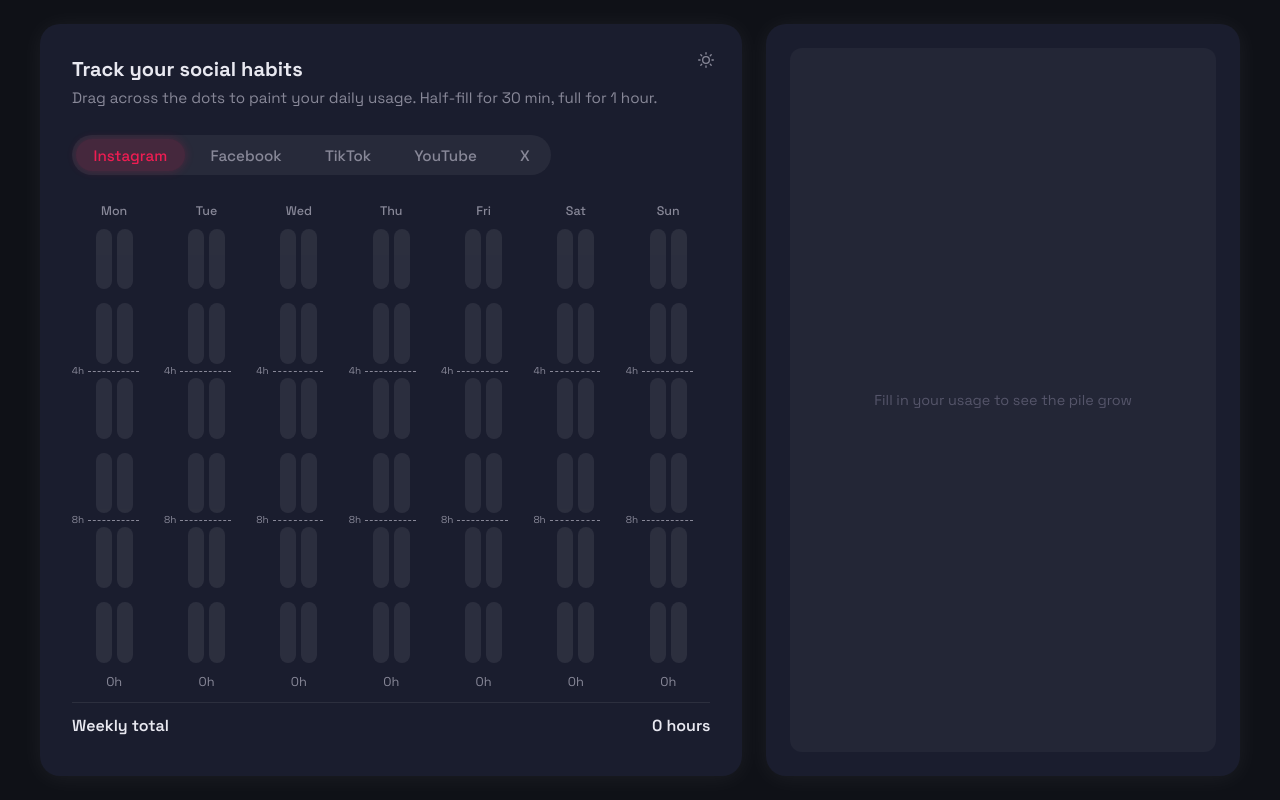
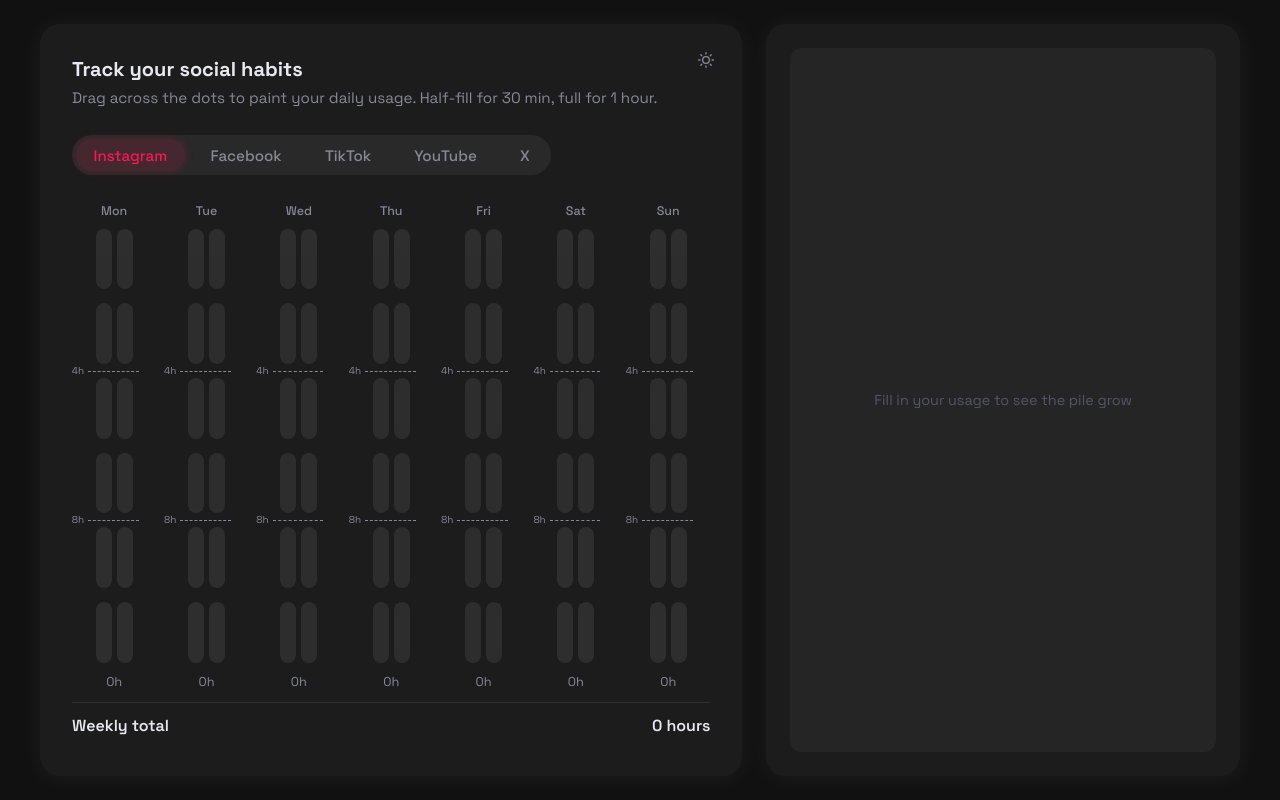
Before and after one commit to Nyarlat-hotep/drag-interaction, a React (Vite) app: page / in a window 1280 px wide. Built offline with nearby package versions, Linux system fonts and the light colour scheme.

Commit message:
tweak: dark mode backgrounds shifted to neutral dark gray

```diff
--- a/src/index.css
+++ b/src/index.css
@@ -2,9 +2,9 @@
 
 :root {
   color-scheme: dark;
-  --bg-body: #0f1117;
-  --bg-surface: #1a1d2e;
-  --bg-inset: #13151f;
+  --bg-body: #111111;
+  --bg-surface: #1c1c1c;
+  --bg-inset: #161616;
   --fg-primary: #e8e8f0;
   --fg-muted: #888898;
   --fg-dim: #55556a;
```
